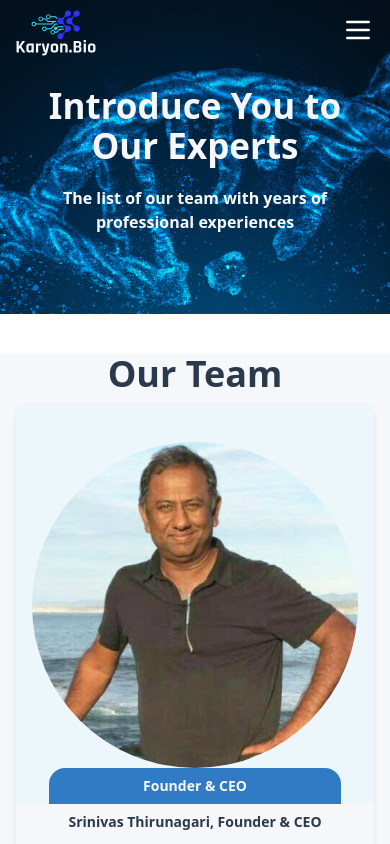
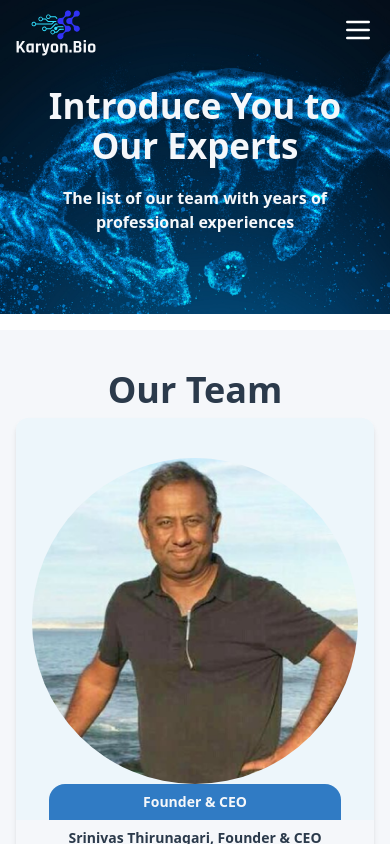
Before and after one commit to CodeErr-Sid/KaryonBio, a Nuxt app: page /teams in a window 390 px wide. Shown: the top 844 px of the page. Built offline with nearby package versions, Linux system fonts and the light colour scheme; what tailwindcss-animated would draw is missing.

Commit message:
fix:style

```diff
--- a/pages/teams.vue
+++ b/pages/teams.vue
@@ -163,7 +163,7 @@
     <section class="lg:py-16 bg-[#F5F7FA] px-4 mt-4 mb-4 md:mt-0">
       <div class="container mx-auto text-center">
         <!-- Section Title -->
-        <h2 class="text-4xl font-bold mt-10 text-[#2B3A4B] mb-2 md:mb-12">
+        <h2 class="text-4xl font-bold pt-10 text-[#2B3A4B] mb-2 md:mb-12">
           Our Team
         </h2>
 
```
